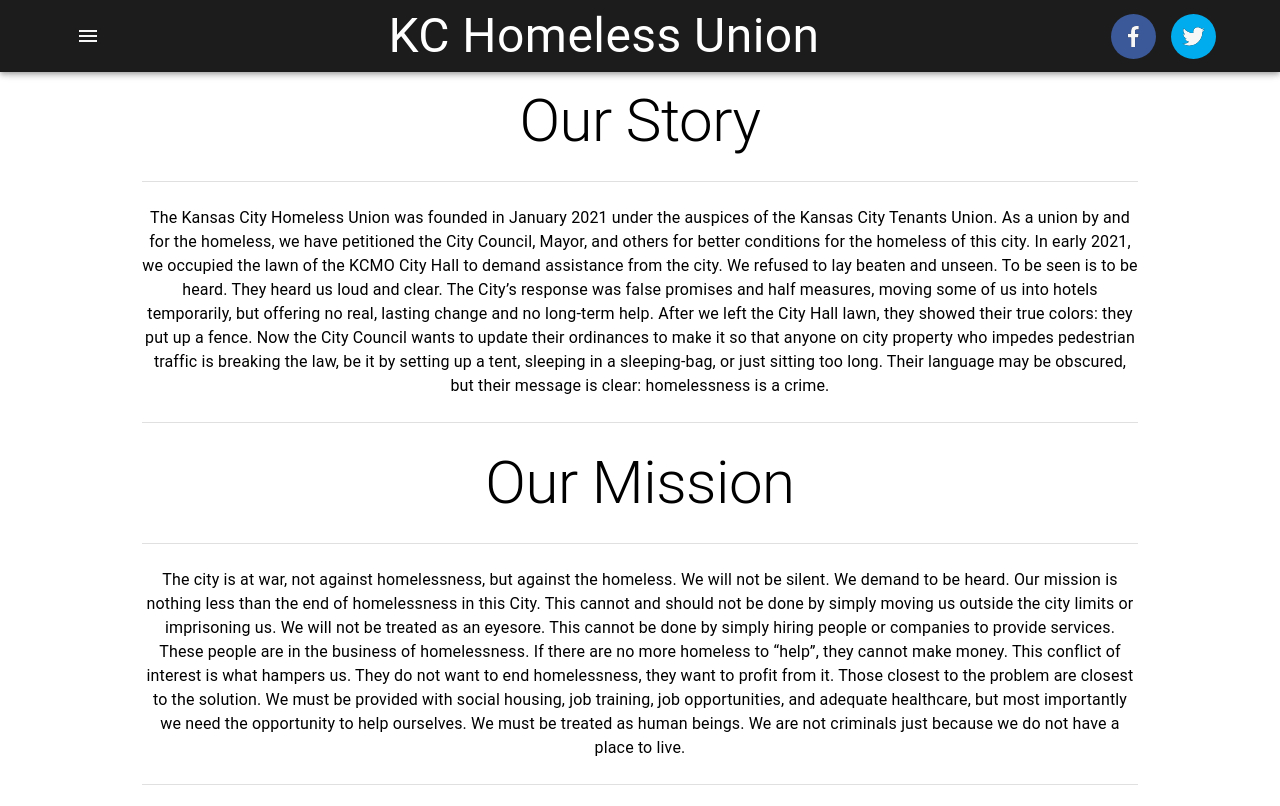
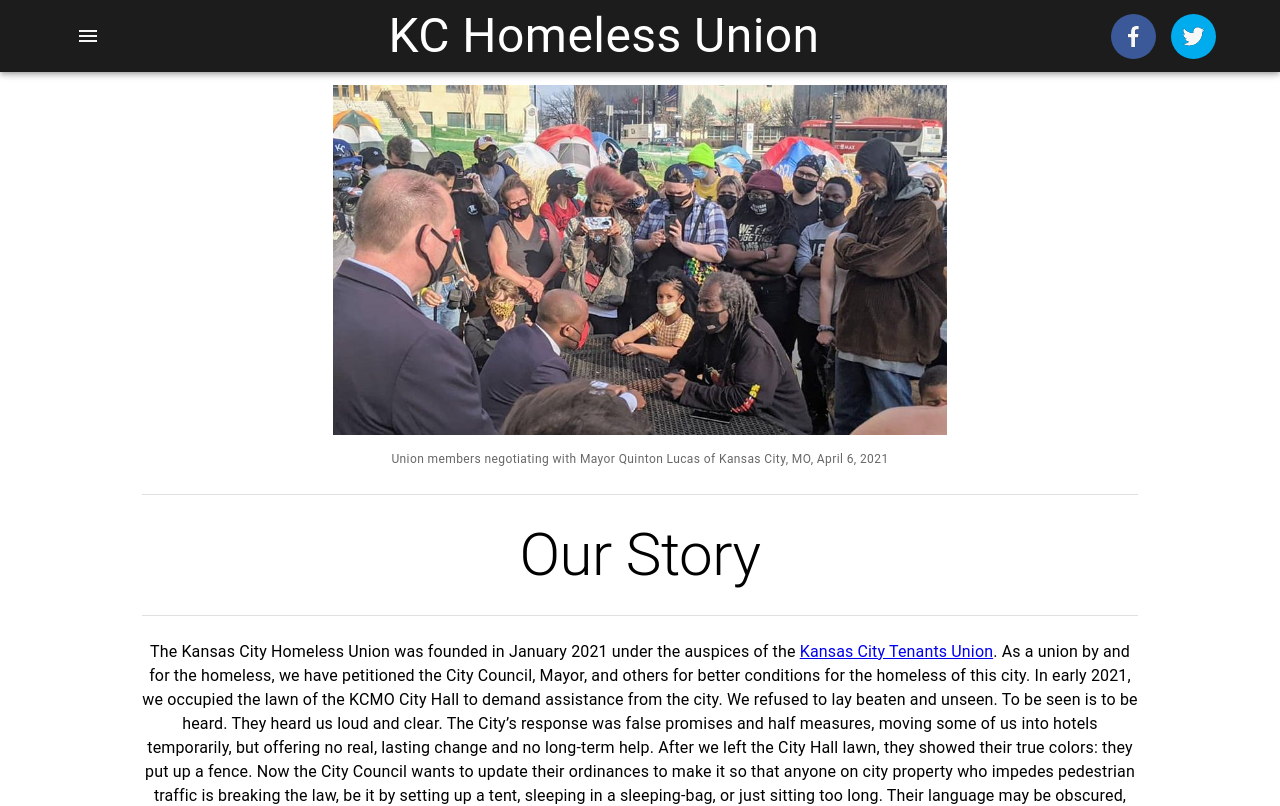
Before and after one commit to Kansas-City-Homeless-Union/Kansas-City-Homeless-Union.github.io, a React (Create React App) app: page /#/ in a window 1280 px wide. Shown: the top 806 px of the page. Built offline with nearby package versions, Linux system fonts and the light colour scheme.

Commit message:
Image swap

```diff
--- a/src/components/Homepage/Homepage.tsx
+++ b/src/components/Homepage/Homepage.tsx
@@ -1,22 +1,21 @@
 import { Typography, Stack, Divider } from "@mui/material";
 /* import { demandStyle } from "./Homepage.styles"; */
 import ImgWithCaption from "../ImgWithCaption/ImgWithCaption";
-import stopTheSweepRally from "./stopTheSweepRally.jpg";
+import negotiations from "./negotiations.jpg";
 /* import { determineTextWidth } from "../../utils/determineTextWidth"; */
 
 const Homepage = () => {
   return (
       <Stack gap={3}  divider={<Divider orientation="horizontal" flexItem />} >
-          {/* Swap this with somethign we have rights to */}
-          {/* <ImgWithCaption
-              src={stopTheSweepRally}
-              caption=""
-              alt="Stop the Sweep Rally at City Hall"
+          <ImgWithCaption
+              src={negotiations}
+              caption="Union members negotiating with Mayor Quinton Lucas of Kansas City, MO, April 6, 2021"
+              alt="Union members and city officials seated at and standing around a picnic table."
               styleOverride={{ maxHeight: 350, maxWidth: "90%", marginBottom: 15 }}
-              /> */}
+          />
           <Typography variant="h2">Our Story</Typography>
           <Typography>
-              The Kansas City Homeless Union was founded in January 2021 under the auspices of the Kansas City Tenants Union. As a union by and for the homeless, we have petitioned the City Council, Mayor, and others for better conditions for the homeless of this city.
+              The Kansas City Homeless Union was founded in January 2021 under the auspices of the <a href="https://kctenants.org/">Kansas City Tenants Union</a>. As a union by and for the homeless, we have petitioned the City Council, Mayor, and others for better conditions for the homeless of this city.
               In early 2021, we occupied the lawn of the KCMO City Hall to demand assistance from the city. We refused to lay beaten and unseen. To be seen is to be heard.
               They heard us loud and clear. The City’s response was false promises and half measures, moving some of us into hotels temporarily, but offering no real, lasting change and no long-term help. After we left the City Hall lawn, they showed their true colors: they put up a fence.
               Now the City Council wants to update their ordinances to make it so that anyone on city property who impedes pedestrian traffic is breaking the law, be it by setting up a tent, sleeping in a sleeping-bag, or just sitting too long. Their language may be obscured, but their message is clear: homelessness is a crime.
```
Also changed, not shown: src/components/Homepage/negotiations.jpg (added), src/components/Homepage/peoplePower.jpg (added).
